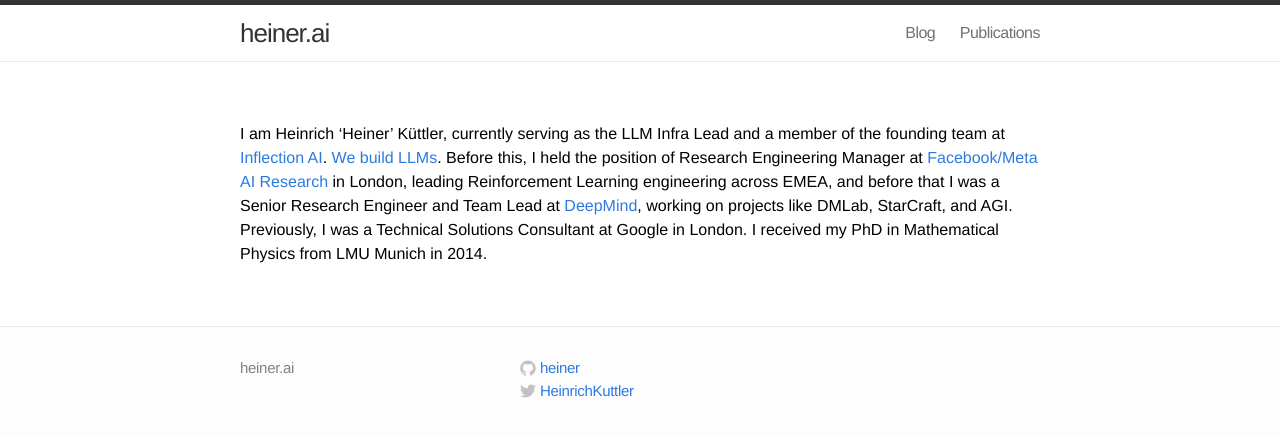
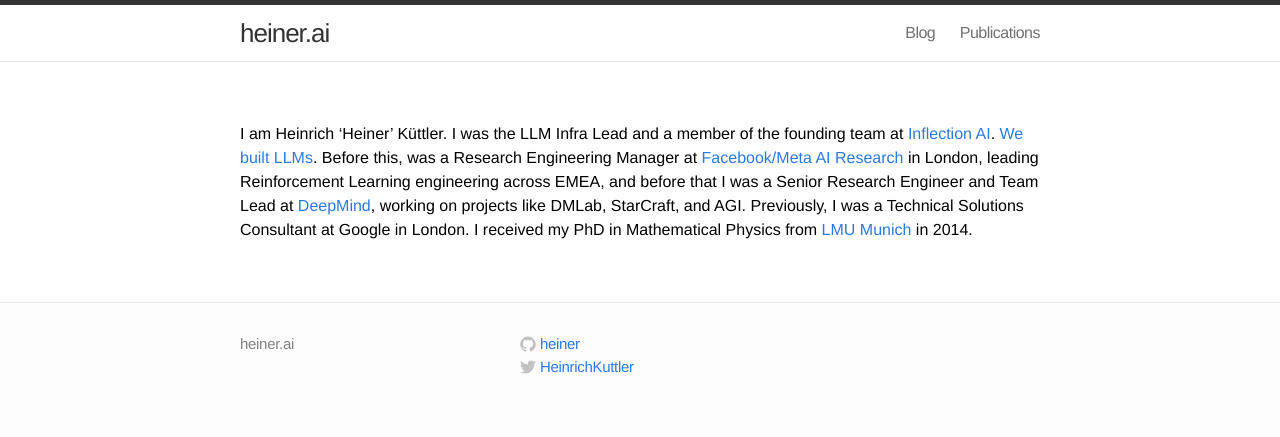
Before and after one commit to heiner/heiner.github.com, a Jekyll site: the page built from index.md, in a window 1280 px wide. Shown: the top 437 px of the page. Built offline with Jekyll 4.4.1, drawn with Linux system fonts in a browser that asks for light colours.

Commit message:
Leaving Inflection.

```diff
--- a/index.md
+++ b/index.md
@@ -4,16 +4,16 @@
 exclude: true
 ---
 
-I am Heinrich ‘Heiner’ Küttler, currently serving as the LLM Infra
+I am Heinrich ‘Heiner’ Küttler. I was the LLM Infra
 Lead and a member of the founding team at [Inflection
 AI](https://inflection.ai). [We](https://inflection.ai/inflection-1)
-[build](https://inflection.ai/inflection-2)
-[LLMs](https://inflection.ai/inflection-2-5). Before this, I held the
-position of Research Engineering Manager at [Facebook/Meta AI
+[built](https://inflection.ai/inflection-2)
+[LLMs](https://inflection.ai/inflection-2-5). Before this, was a
+Research Engineering Manager at [Facebook/Meta AI
 Research](https://ai.meta.com/research/) in London, leading
 Reinforcement Learning engineering across EMEA, and before that I was
 a Senior Research Engineer and Team Lead at
 [DeepMind](https://deepmind.google/), working on projects like DMLab,
 StarCraft, and AGI. Previously, I was a Technical Solutions Consultant
 at Google in London. I received my PhD in Mathematical Physics from
-LMU Munich in 2014.
+[LMU Munich](https://www.lmu.de/) in 2014.
```
